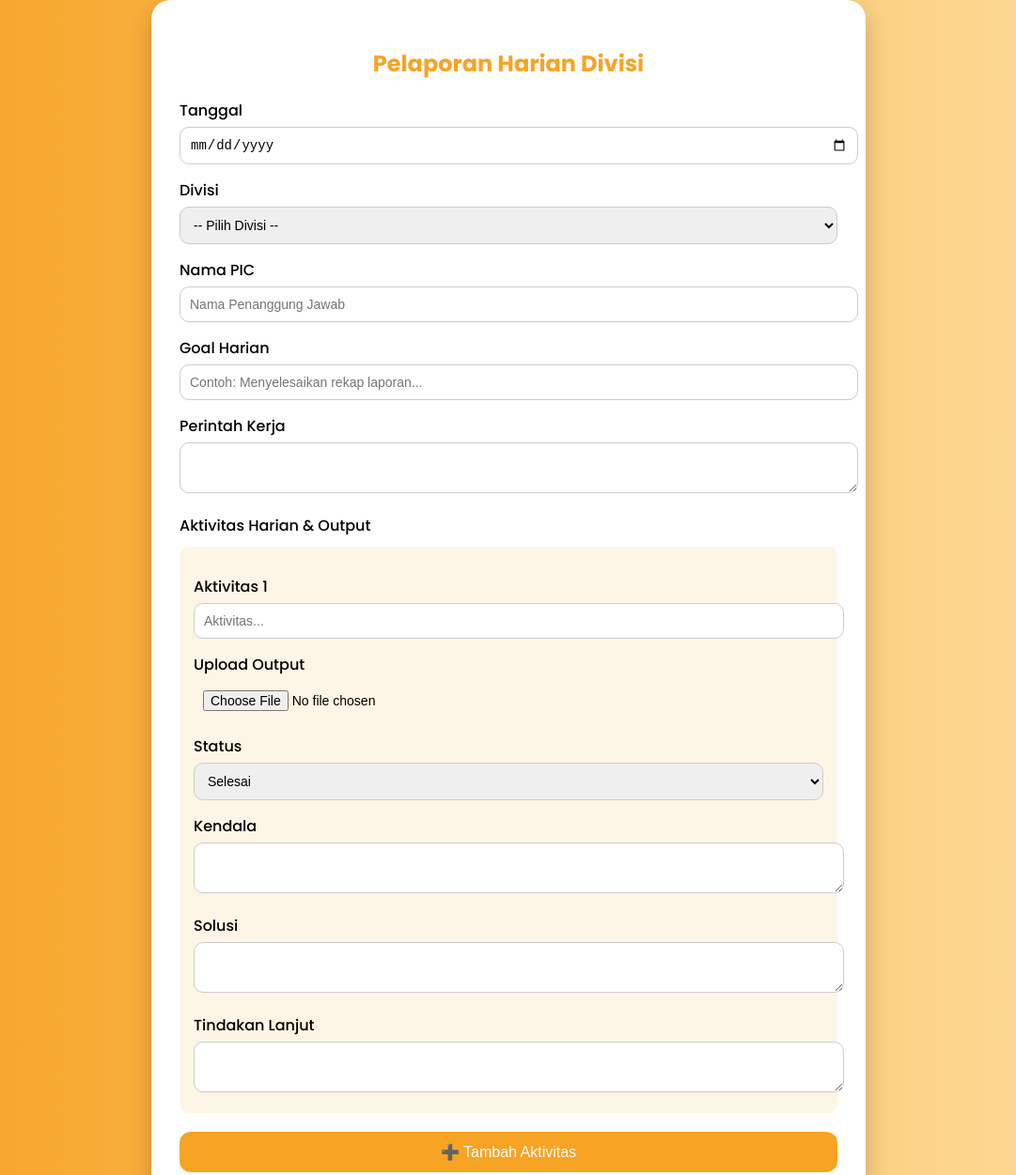
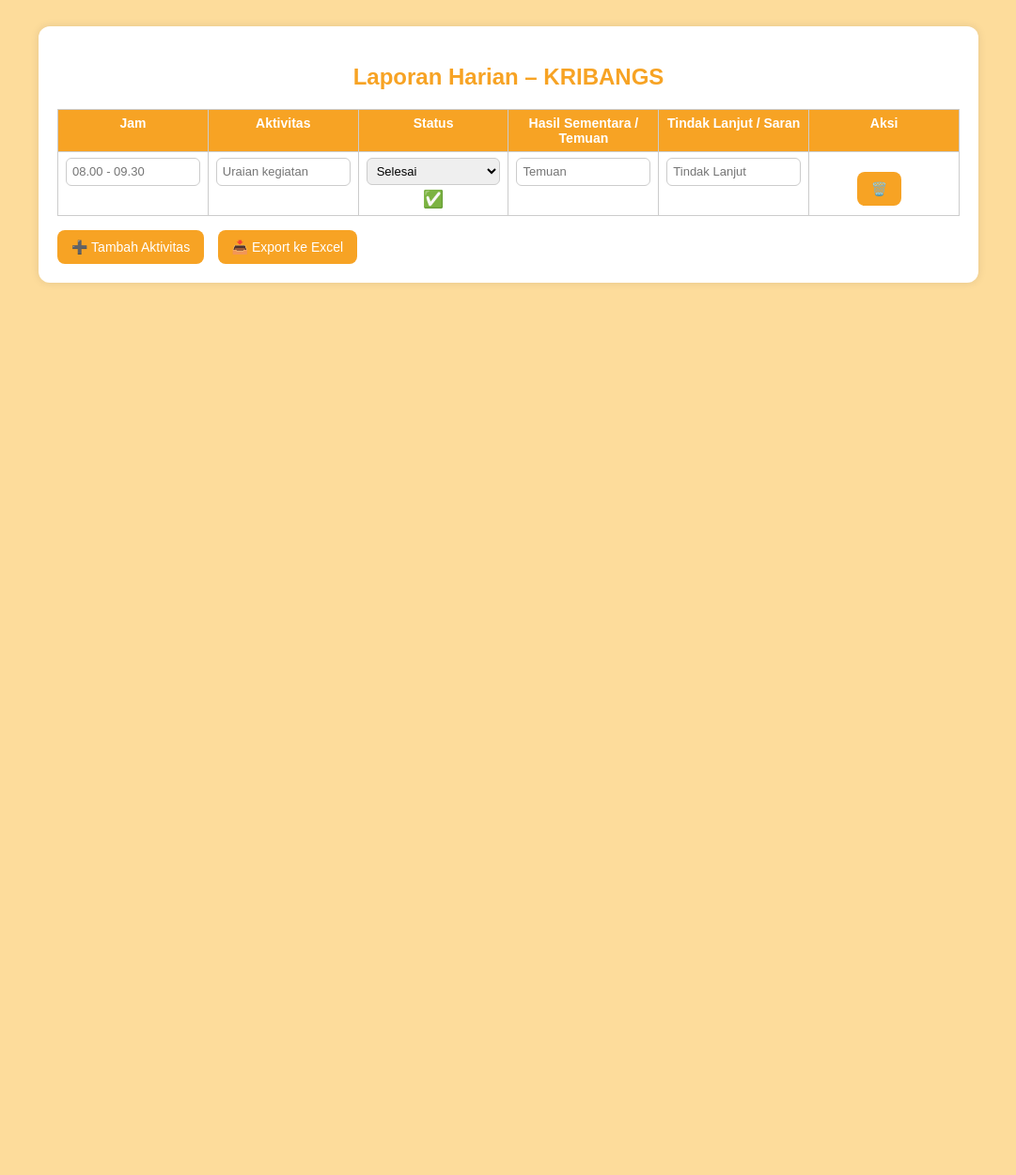
Before and after one commit to kribangs96/laporan_kribangs, a plain HTML site: page index.html in a window 1280 px wide. Shown: the top 1251 px of the page at 94% size, without its empty margins (99-1180 px from the left). After the commit the page ends 800 px from the top, so only its background shows below. Drawn offline with Linux system fonts and the light colour scheme.

Commit message:
Update index.html

```diff
--- a/index.html
+++ b/index.html
@@ -2,150 +2,153 @@
 <html lang="id">
 <head>
   <meta charset="UTF-8">
-  <meta name="viewport" content="width=device-width, initial-scale=1.0">
-  <title>Form Pelaporan Divisi - Kribangs Food</title>
-  <link href="https://fonts.googleapis.com/css2?family=Poppins:wght@300;500;700&display=swap" rel="stylesheet">
+  <title>Laporan Harian - Kribangs</title>
+  <script src="https://cdnjs.cloudflare.com/ajax/libs/xlsx/0.18.5/xlsx.full.min.js"></script>
   <style>
     body {
-      font-family: 'Poppins', sans-serif;
-      background: linear-gradient(to right, #f7a324, #fddc9b);
-      margin: 0;
-      padding: 0;
-      display: flex;
-      justify-content: center;
-      align-items: center;
-      min-height: 100vh;
+      font-family: Arial, sans-serif;
+      background: #fddc9b;
+      padding: 20px;
     }
     .container {
-      background-color: white;
-      padding: 30px;
-      border-radius: 20px;
-      box-shadow: 0 10px 25px rgba(0, 0, 0, 0.2);
-      max-width: 700px;
-      width: 100%;
+      background: white;
+      padding: 20px;
+      border-radius: 12px;
+      max-width: 960px;
+      margin: auto;
+      box-shadow: 0 0 10px rgba(0,0,0,0.1);
+      overflow-x: auto;
     }
     h2 {
       text-align: center;
       color: #f7a324;
       margin-bottom: 20px;
     }
-    label {
-      font-weight: 500;
+    table {
+      width: 100%;
+      border-collapse: collapse;
+      font-size: 14px;
+      table-layout: fixed;
+      word-wrap: break-word;
+    }
+    th, td {
+      border: 1px solid #ccc;
+      padding: 6px 8px;
+      vertical-align: top;
+      text-align: center;
+    }
+    th {
+      background: #f7a324;
+      color: white;
+    }
+    input, select {
+      width: 100%;
+      padding: 5px 6px;
+      box-sizing: border-box;
+      border: 1px solid #ccc;
+      border-radius: 6px;
+      font-size: 13px;
+    }
+    input[type="text"] {
+      height: auto;
+      min-height: 30px;
+    }
+    .status-icon {
+      font-size: 18px;
       display: block;
+      margin-top: 4px;
+    }
+    .green { color: green; }
+    .red { color: red; }
+    button {
+      padding: 10px 15px;
       margin-top: 15px;
-    }
-    input, select, textarea {
-      width: 100%;
-      padding: 10px;
-      margin-top: 5px;
-      border: 1px solid #ccc;
-      border-radius: 10px;
+      margin-right: 10px;
+      border: none;
+      background: #f7a324;
+      color: white;
+      border-radius: 8px;
+      cursor: pointer;
       font-size: 14px;
     }
-    input[type="file"] {
-      border: none;
-    }
-    button {
-      background-color: #f7a324;
-      color: white;
-      border: none;
-      padding: 12px;
-      width: 100%;
-      margin-top: 20px;
-      border-radius: 12px;
-      font-size: 16px;
-      cursor: pointer;
-    }
     button:hover {
-      background-color: #d9821b;
-    }
-    .activity {
-      background-color: #fdf5e6;
-      padding: 15px;
-      border-radius: 10px;
-      margin-top: 10px;
+      background: #e2921f;
     }
   </style>
 </head>
 <body>
-  <div class="container">
-    <h2>Pelaporan Harian Divisi</h2>
-    <form id="form">
-      <label for="tanggal">Tanggal</label>
-      <input type="date" id="tanggal" name="tanggal" required>
+<div class="container" id="laporan">
+  <h2>Laporan Harian – KRIBANGS</h2>
+  <table id="tabel-laporan">
+    <thead>
+      <tr>
+        <th>Jam</th>
+        <th>Aktivitas</th>
+        <th>Status</th>
+        <th>Hasil Sementara / Temuan</th>
+        <th>Tindak Lanjut / Saran</th>
+        <th>Aksi</th>
+      </tr>
+    </thead>
+    <tbody id="tbody-laporan">
+    </tbody>
+  </table>
+  <button onclick="tambahBaris()">➕ Tambah Aktivitas</button>
+  <button onclick="kirimExcel()">📥 Export ke Excel</button>
+</div>
 
-      <label for="divisi">Divisi</label>
-      <select id="divisi" name="divisi" required>
-        <option value="">-- Pilih Divisi --</option>
-        <option value="Operasional Kribangs">Operasional Kribangs</option>
-        <option value="Operasional Cemilan">Operasional Cemilan</option>
-        <option value="Finance">Finance</option>
-        <option value="HRD">HRD</option>
-        <option value="Kanvas/Kampas">Kanvas/Kampas</option>
-      </select>
-
-      <label for="nama">Nama PIC</label>
-      <input type="text" id="nama" name="nama" placeholder="Nama Penanggung Jawab" required>
-
-      <label for="goal">Goal Harian</label>
-      <input type="text" id="goal" name="goal" placeholder="Contoh: Menyelesaikan rekap laporan...">
-
-      <label for="perintah">Perintah Kerja</label>
-      <textarea id="perintah" name="perintah" rows="2"></textarea>
-
-      <label>Aktivitas Harian & Output</label>
-      <div id="activity-list"></div>
-      <button type="button" onclick="addActivity()">➕ Tambah Aktivitas</button>
-
-      <button type="submit">Kirim Laporan</button>
-    </form>
-  </div>
-  <script>
-    let activityCount = 0;
-    function addActivity() {
-      activityCount++;
-      const container = document.getElementById("activity-list");
-      const div = document.createElement("div");
-      div.classList.add("activity");
-      div.innerHTML = `
-        <label>Aktivitas ${activityCount}</label>
-        <input type="text" name="aktivitas${activityCount}" placeholder="Aktivitas...">
-        <label>Upload Output</label>
-        <input type="file" name="output${activityCount}" accept="image/*">
-        <label>Status</label>
-        <select name="status${activityCount}">
+<script>
+  function tambahBaris() {
+    const tbody = document.getElementById("tbody-laporan");
+    const tr = document.createElement("tr");
+    tr.innerHTML = `
+      <td><input type="text" placeholder="08.00 - 09.30"></td>
+      <td><input type="text" placeholder="Uraian kegiatan"></td>
+      <td>
+        <select onchange="updateStatus(this)">
           <option value="Selesai">Selesai</option>
           <option value="Belum Selesai">Belum Selesai</option>
         </select>
-        <label>Kendala</label>
-        <textarea name="kendala${activityCount}" rows="2"></textarea>
-        <label>Solusi</label>
-        <textarea name="solusi${activityCount}" rows="2"></textarea>
-        <label>Tindakan Lanjut</label>
-        <textarea name="lanjut${activityCount}" rows="2"></textarea>
-      `;
-      container.appendChild(div);
-    }
+        <span class="status-icon">✅</span>
+      </td>
+      <td><input type="text" placeholder="Temuan"></td>
+      <td><input type="text" placeholder="Tindak Lanjut"></td>
+      <td><button onclick="hapusBaris(this)">🗑️</button></td>
+    `;
+    tbody.appendChild(tr);
+  }
 
-    window.onload = () => addActivity();
+  function hapusBaris(btn) {
+    btn.closest("tr").remove();
+  }
 
-    document.getElementById("form").onsubmit = async function(e) {
-      e.preventDefault();
-      const form = e.target;
-      const formData = new FormData(form);
-      formData.append("activityCount", activityCount);
+  function updateStatus(select) {
+    const icon = select.nextElementSibling;
+    icon.textContent = select.value === "Selesai" ? "✅" : "❌";
+    icon.className = select.value === "Selesai" ? "status-icon green" : "status-icon red";
+  }
 
-      await fetch("https://script.google.com/macros/s/AKfycbwNYihtvfDj5Jm3ca-i98BbgwRup0D2W_095kpG2vIF5mGxgaNBeBCGmYduTeVO1RFp/exec", {
-        method: "POST",
-        body: formData
-      });
+  function kirimExcel() {
+    const rows = document.querySelectorAll("#tbody-laporan tr");
+    const data = [["Jam", "Aktivitas", "Status", "Hasil Sementara / Temuan", "Tindak Lanjut / Saran"]];
 
-      alert("Laporan berhasil dikirim!");
-      form.reset();
-      document.getElementById("activity-list").innerHTML = "";
-      activityCount = 0;
-      addActivity();
-    };
-  </script>
+    rows.forEach(row => {
+      const inputs = row.querySelectorAll("input, select");
+      const jam = inputs[0]?.value || "";
+      const aktivitas = inputs[1]?.value || "";
+      const status = inputs[2]?.value || "";
+      const temuan = inputs[3]?.value || "";
+      const saran = inputs[4]?.value || "";
+      data.push([jam, aktivitas, status, temuan, saran]);
+    });
+
+    const ws = XLSX.utils.aoa_to_sheet(data);
+    const wb = XLSX.utils.book_new();
+    XLSX.utils.book_append_sheet(wb, ws, "Laporan Perdua Jam");
+    XLSX.writeFile(wb, "Laporan_Perdua_Jam.xlsx");
+  }
+
+  window.onload = tambahBaris;
+</script>
 </body>
 </html>
```
